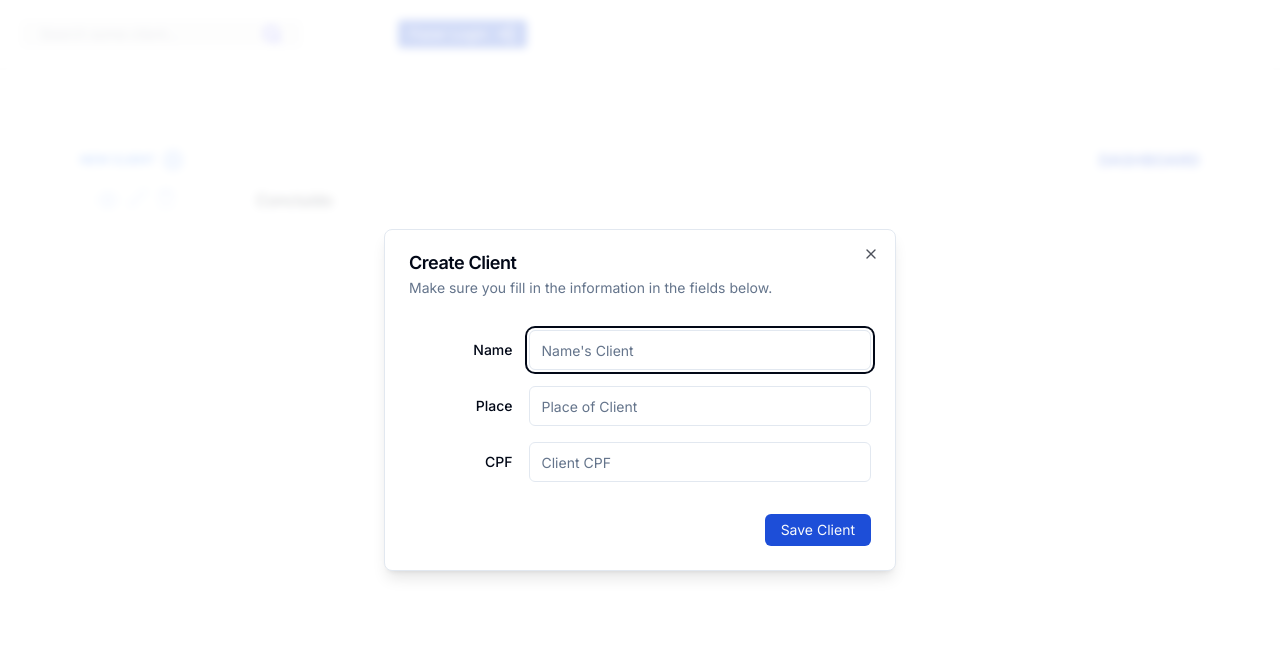
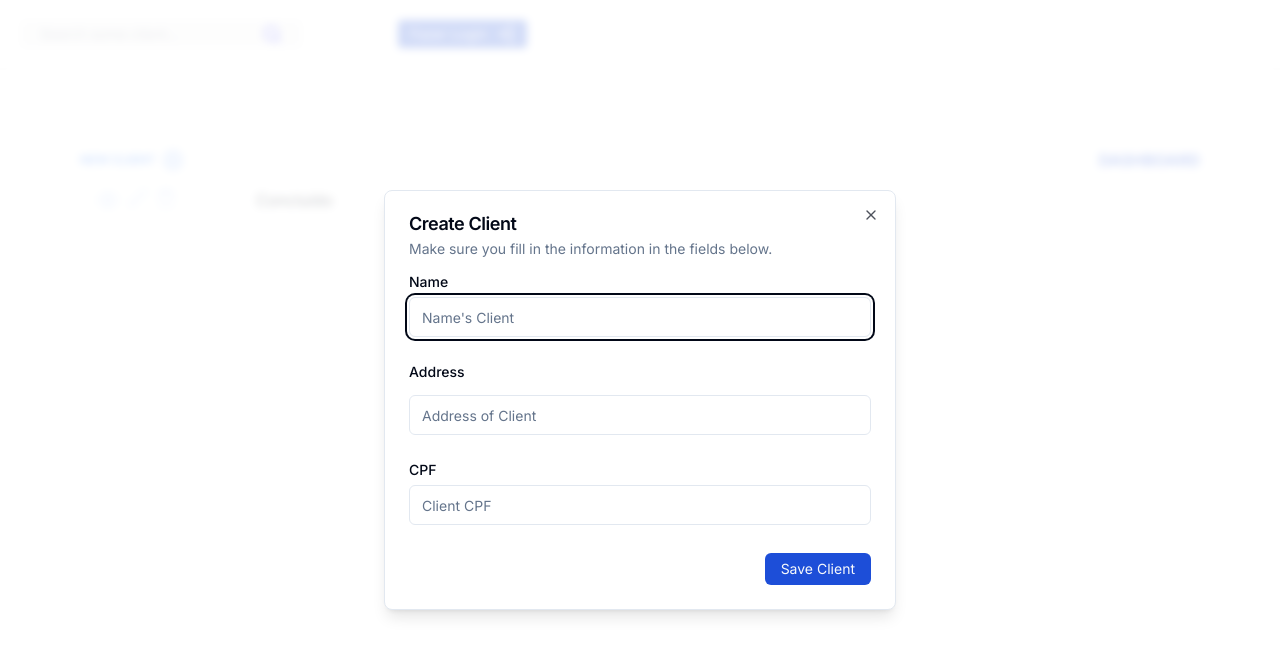
Before and after one commit to gabrielfula/crud-next-prisma, a Next.js app: page / in a window 1280 px wide. Both pictures are taken after a click on the button "NEW CLIENT". Shown: the top 656 px of the page. Built offline with nearby package versions, Linux system fonts and the light colour scheme; no server answers.

Commit message:
feat: create form validation

```diff
--- a/src/components/create.tsx
+++ b/src/components/create.tsx
@@ -1,11 +1,11 @@
 "use client";
 
-import { Download, PlusCircle } from "lucide-react";
-import React, { FormEvent, useState } from "react";
+import { PlusCircle } from "lucide-react";
 import { Label } from "./ui/label";
 import { Input } from "./ui/input";
 import {
   Dialog,
+  DialogClose,
   DialogContent,
   DialogDescription,
   DialogFooter,
@@ -14,18 +14,52 @@ import {
   DialogTrigger,
 } from "./ui/dialog";
 import { Button } from "./ui/button";
+import { useForm } from "react-hook-form";
+import { z } from "zod";
+import { zodResolver } from "@hookform/resolvers/zod";
+import { useRouter } from "next/navigation";
+
+type FormType = {
+  name: string;
+  cpf: string;
+  place: string;
+};
+
+const createClientSchema = z.object({
+  name: z.string().nonempty("Nome é obrigatório"),
+  place: z.string().nonempty("Endereço é obrigatório"),
+  cpf: z
+    .string()
+    .nonempty("CPF é obrigatório")
+    .min(11, "O CPF precisa de 11 digítos")
+    .max(11, "Limite de digítos excedido"),
+});
 
 export default function CreateUser() {
-  const [name, setName] = useState("");
-  const [place, setPlace] = useState("");
-  const [cpf, setCpf] = useState("");
+  const {
+    register,
+    handleSubmit,
+    formState: { errors },
+  } = useForm({
+    resolver: zodResolver(createClientSchema),
+  });
 
-  const handleSubmit = async () => {
+  const router = useRouter();
+
+  async function newClient(data: FormType) {
+    const client = data;
+
     await fetch("/api/client/", {
       method: "POST",
-      body: JSON.stringify({ name, place, cpf }),
+      body: JSON.stringify({
+        name: client.name,
+        cpf: client.cpf,
+        place: client.place,
+      }),
     });
-  };
+
+    router.refresh();
+  }
 
   return (
     <>
@@ -44,57 +78,71 @@ export default function CreateUser() {
               Make sure you fill in the information in the fields below.
             </DialogDescription>
           </DialogHeader>
-          <div className="grid gap-4 py-4">
-            <div className="grid grid-cols-4 items-center gap-4">
-              <Label htmlFor="name" className="text-right">
+          <form action={handleSubmit(newClient)} className="space-y-7">
+            <div className="flex flex-col gap-2">
+              <Label htmlFor="name" className="text-left">
                 Name
               </Label>
               <Input
                 id="name"
                 placeholder="Name's Client"
                 className="col-span-3"
-                value={name}
-                onChange={(event) => setName(event.target.value)}
+                {...register("name")}
               />
+              {errors.name && (
+                <span className="text-red-500 text-sm font-bold">
+                  {errors.name.message}
+                </span>
+              )}
             </div>
-            <div className="grid grid-cols-4 items-center gap-4">
-              <Label htmlFor="username" className="text-right">
-                Place
+
+            <div className="flex flex-col gap-4">
+              <Label htmlFor="username" className="text-left">
+                Address
               </Label>
+              <div className="space-y-2">
                 <Input
                   id="place"
-                placeholder="Place of Client"
+                  placeholder="Address of Client"
                   className="col-span-3"
-                value={place}
-                onChange={(event) => setPlace(event.target.value)}
+                  {...register("place")}
                 />
+
+                {errors.place && (
+                  <span className="flex text-red-500 text-sm font-bold">
+                    {errors.place.message}
+                  </span>
+                )}
               </div>
-            <div className="grid grid-cols-4 items-center gap-4">
-              <Label htmlFor="username" className="text-right">
+            </div>
+            <div className="flex flex-col gap-2">
+              <Label htmlFor="username" className="text-left">
                 CPF
               </Label>
+              <div className="space-y-2">
                 <Input
                   id="username"
                   placeholder="Client CPF"
                   className="col-span-3"
-                value={cpf}
-                onChange={(event) => setCpf(event.target.value)}
+                  maxLength={11}
+                  minLength={11}
+                  {...register("cpf")}
                 />
+                {errors.cpf && (
+                  <span className="text-red-500 text-sm font-bold">
+                    {errors.cpf.message}
+                  </span>
+                )}
               </div>
             </div>
             <DialogFooter>
-            <Button type="submit" onClick={() => handleSubmit()}>
-              Save Client
-            </Button>
+              <DialogClose asChild>
+                <Button type="submit">Save Client</Button>
+              </DialogClose>
             </DialogFooter>
+          </form>
         </DialogContent>
       </Dialog>
-      {/*
-      <button>
-        <p className="flex gap-2 text-xs items-center text-blue-500 uppercase font-bold">
-          Download <Download size={19} />
-        </p>
-      </button> */}
     </>
   );
 }
```
Lines whose indentation alone changed are shown as unchanged.
